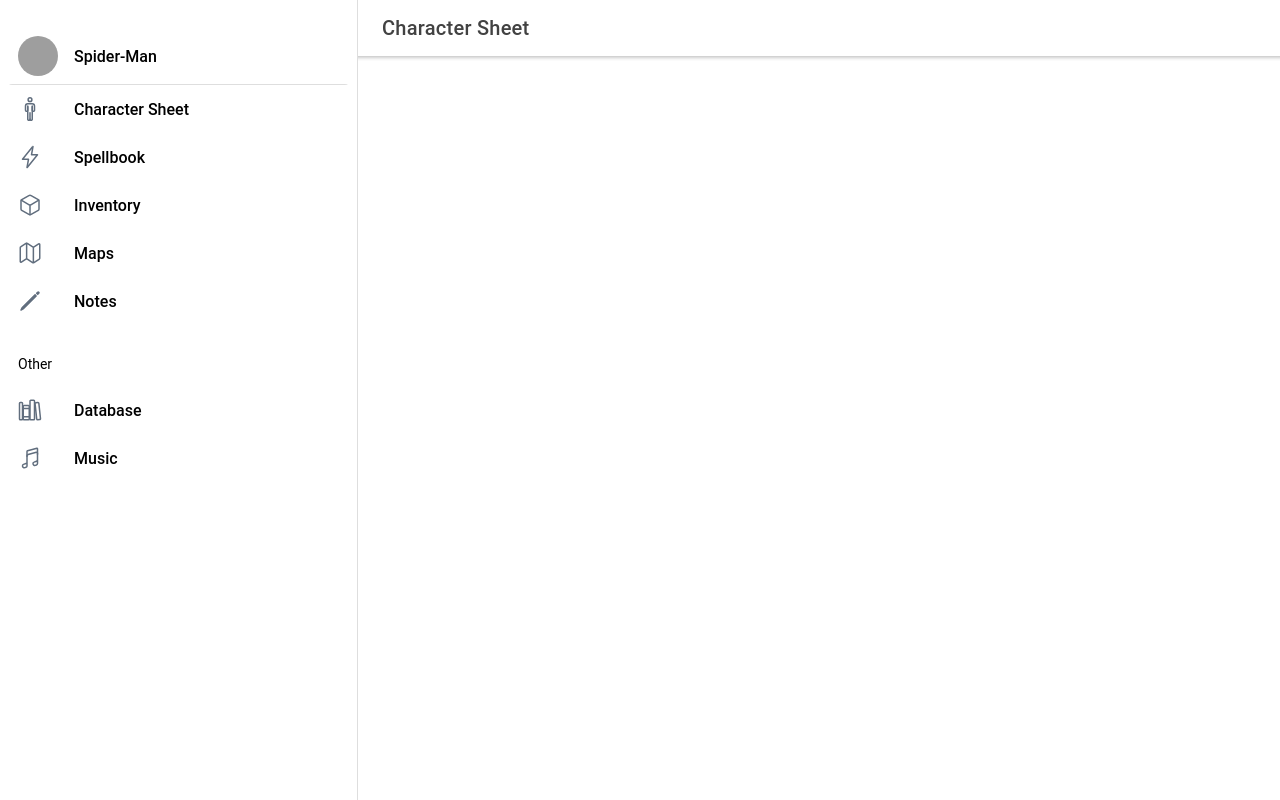
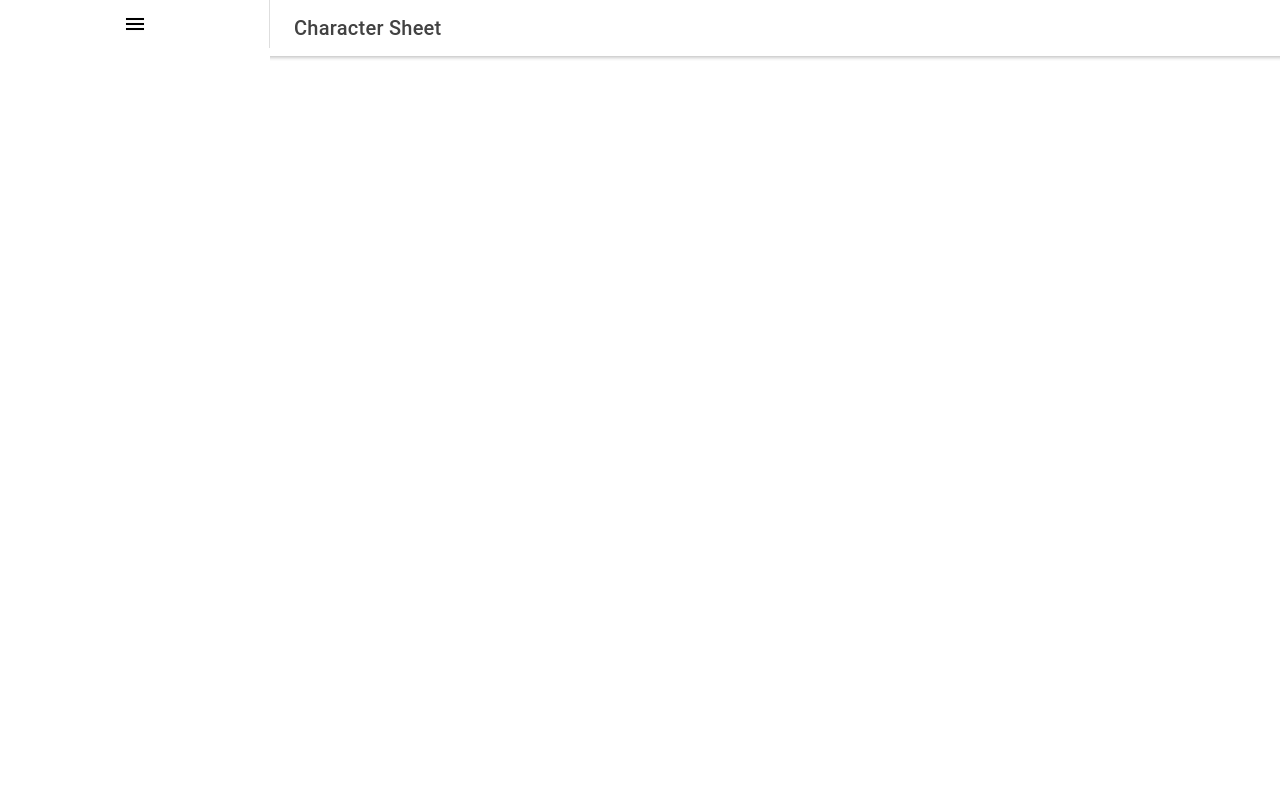
Before and after one commit to Mwjrink/dnd-app, a React (Create React App) app: page /character-sheet in a window 1280 px wide. Built offline with nearby package versions, Linux system fonts and the light colour scheme; grey boxes are pictures that could not be loaded.

Commit message:
toggle nav

```diff
--- a/src/App.tsx
+++ b/src/App.tsx
@@ -1,36 +1,40 @@
-import Menu from "./components/Menu/Menu";
-// import Page from "./pages/Page";
-import React from "react";
-import { IonApp, IonRouterOutlet, IonSplitPane } from "@ionic/react";
+import {
+  IonApp,
+  IonMenuButton,
+  IonRouterOutlet,
+  IonSplitPane,
+} from "@ionic/react";
 import { IonReactRouter } from "@ionic/react-router";
-import { Redirect, Route } from "react-router-dom";
-
 /* Core CSS required for Ionic components to work properly */
 import "@ionic/react/css/core.css";
-
+import "@ionic/react/css/display.css";
+import "@ionic/react/css/flex-utils.css";
+import "@ionic/react/css/float-elements.css";
 /* Basic CSS for apps built with Ionic */
 import "@ionic/react/css/normalize.css";
-import "@ionic/react/css/structure.css";
-import "@ionic/react/css/typography.css";
-
 /* Optional CSS utils that can be commented out */
 import "@ionic/react/css/padding.css";
-import "@ionic/react/css/float-elements.css";
+import "@ionic/react/css/structure.css";
 import "@ionic/react/css/text-alignment.css";
 import "@ionic/react/css/text-transformation.css";
-import "@ionic/react/css/flex-utils.css";
-import "@ionic/react/css/display.css";
-
+import "@ionic/react/css/typography.css";
+// import Page from "./pages/Page";
+import React, { useState } from "react";
+import { Redirect, Route } from "react-router-dom";
+import Menu from "./components/Menu/Menu";
+import { routes } from "./routing";
 /* Theme variables */
 import "./theme/variables.css";
-import { routes } from "./routing";
 
 const App: React.FC = () => {
+  const [navMenuOpen, setNavMenuOpen] = useState(false);
+
   return (
     <IonApp>
       <IonReactRouter>
         <IonSplitPane contentId="main">
-          <Menu />
+          <Menu open={navMenuOpen} />
+          <IonMenuButton onClick={() => setNavMenuOpen((value) => !value)} />
           <IonRouterOutlet id="main">
             {routes.map((route) => {
               return (
--- a/src/components/Menu/Menu.tsx
+++ b/src/components/Menu/Menu.tsx
@@ -39,31 +39,31 @@ interface AppPage {
 const characterPages: AppPage[] = [
   {
     title: "Character Sheet",
-    url: "/page/character-sheet",
+    url: "/character-sheet",
     iosIcon: manOutline,
     mdIcon: manSharp,
   },
   {
     title: "Spellbook",
-    url: "/page/spellbook",
+    url: "/spellbook",
     iosIcon: flashOutline,
     mdIcon: flashSharp,
   },
   {
     title: "Inventory",
-    url: "/page/inventory",
+    url: "/inventory",
     iosIcon: cubeOutline,
     mdIcon: cubeSharp,
   },
   {
     title: "Maps",
-    url: "/page/maps",
+    url: "/maps",
     iosIcon: mapOutline,
     mdIcon: mapSharp,
   },
   {
     title: "Notes",
-    url: "/page/notes",
+    url: "/notes",
     iosIcon: pencilOutline,
     mdIcon: pencilSharp,
   },
@@ -72,13 +72,13 @@ const characterPages: AppPage[] = [
 const staticPages: AppPage[] = [
   {
     title: "Database",
-    url: "/page/database",
+    url: "/database",
     iosIcon: libraryOutline,
     mdIcon: librarySharp,
   },
   {
     title: "Music",
-    url: "/page/music",
+    url: "/music",
     iosIcon: musicalNotesOutline,
     mdIcon: musicalNotesSharp,
   },
@@ -91,11 +91,21 @@ const staticPages: AppPage[] = [
 // bonfireOutline for SOMETHING cause its hype
 // beerOutline for SOMETHING cause its hype
 
-function Menu() {
+interface MenuProps {
+  open: boolean;
+}
+
+function Menu({ open }: MenuProps) {
   const location = useLocation();
 
   return (
-    <IonMenu contentId="main" type="overlay">
+    <IonMenu
+      contentId="main"
+      type="reveal"
+      swipeGesture
+      id="nav-menu"
+      hidden={!open}
+    >
       <IonContent>
         <IonList id="character-pages">
           <IonItem lines="full">
--- a/src/routing.tsx
+++ b/src/routing.tsx
@@ -1,4 +1,4 @@
-import CharacterSheet from "./components/CharacterSheet/CharacterSheet";
+import CharacterSheet from "./pages/CharacterSheet/CharacterSheet";
 
 interface AppRoute {
   path: string;
```
Also changed, not shown: src/pages/Spellbook/SpellBook.tsx (added, +12 -0 lines), src/pages/CharacterSheet/CharacterSheet.tsx (renamed from src/components/CharacterSheet/CharacterSheet.tsx).
